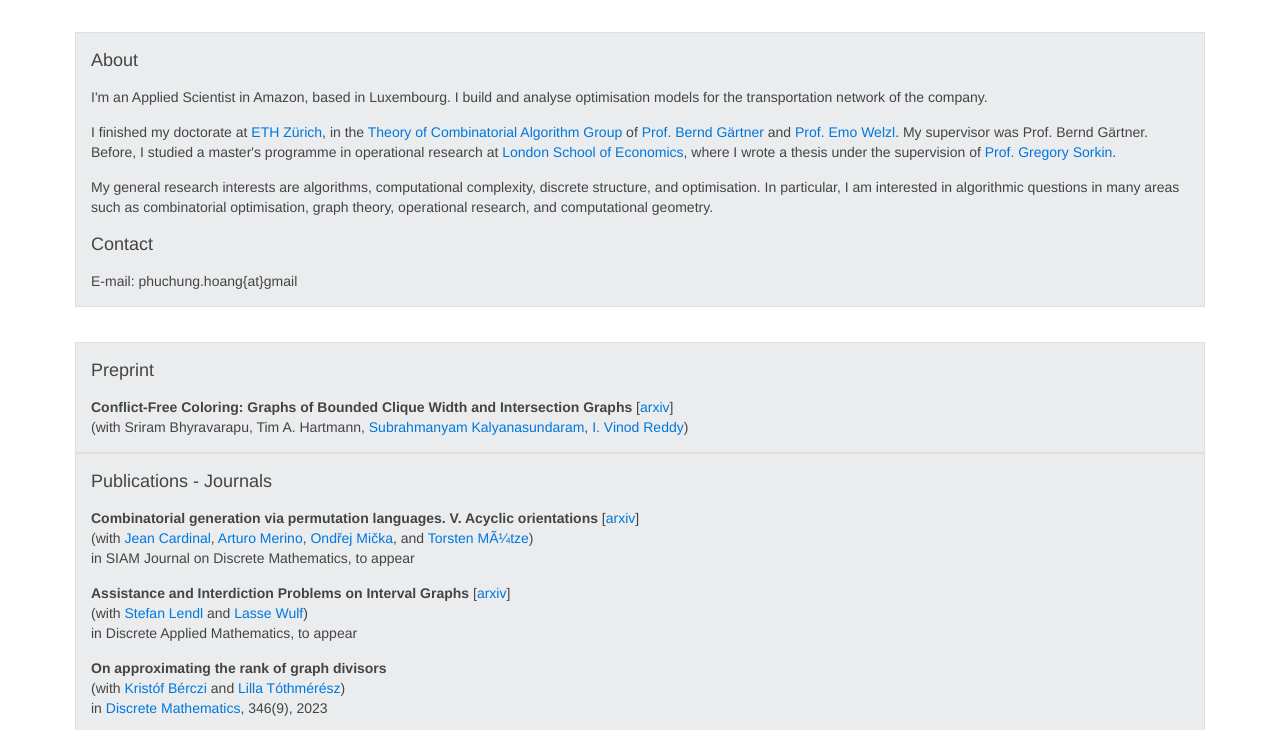
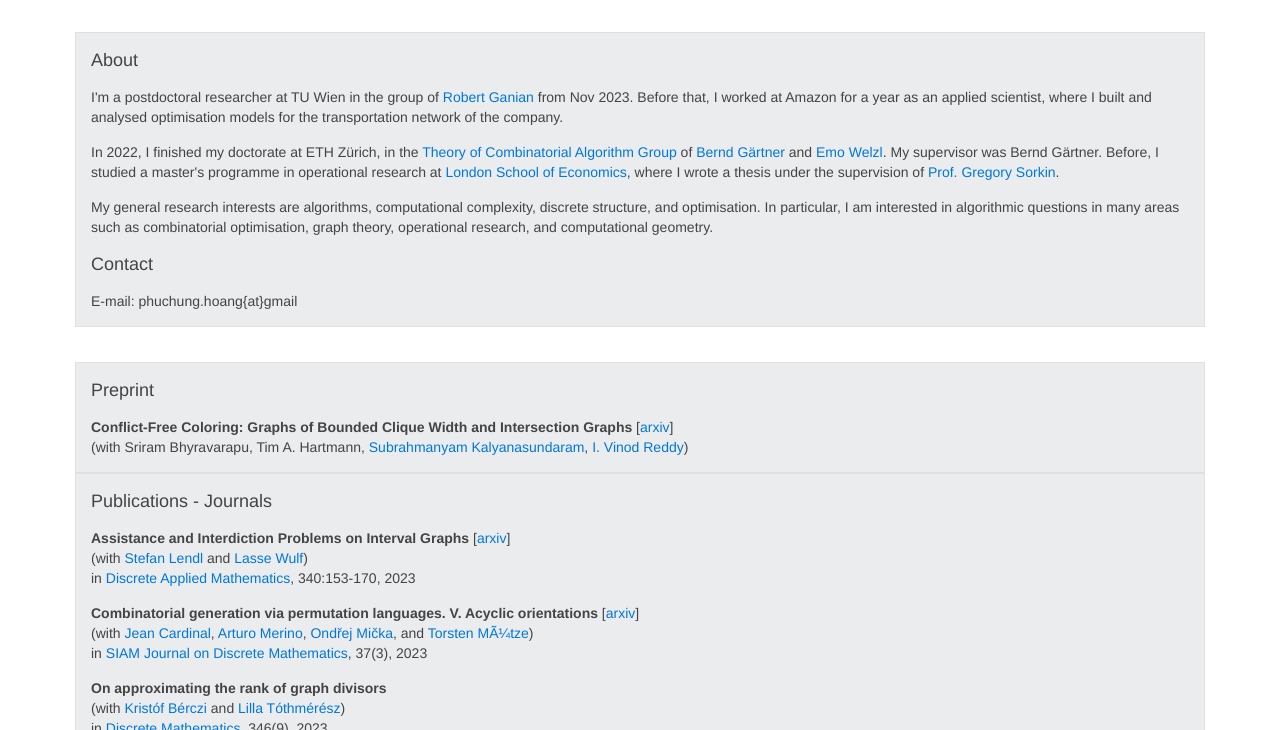
Before and after one commit to pelluceed/pelluceed.github.io, a plain HTML site: page index.html in a window 1280 px wide. Shown: the part 61-791 px from the top of the page. Drawn offline with Linux system fonts and the light colour scheme.

Commit message:
Update index.html

```diff
--- a/index.html
+++ b/index.html
@@ -37,13 +37,13 @@
 <div class="uk-panel uk-panel-box">
 <h2 class="uk-panel-title">About</h2>
     <p>
-	I'm an Applied Scientist in Amazon, based in Luxembourg.
-	I build and analyse optimisation models for the transportation network of the company.
+	I'm a postdoctoral researcher at TU Wien in the group of <a target="_blank" href="https://www.ac.tuwien.ac.at/people/rganian/">Robert Ganian</a> from Nov 2023.
+	Before that, I worked at Amazon for a year as an applied scientist, where I built and analysed optimisation models for the transportation network of the company.
     </p>
     <p>
-    I finished my doctorate at <a target="_blank" href="http://www.inf.ethz.ch/">ETH Z&uuml;rich</a>, in the <a target="_blank" href="http://www.ti.inf.ethz.ch/ew">Theory of Combinatorial Algorithm Group</a> of <a target="_blank" href="https://people.inf.ethz.ch/gaertner/index.html">Prof. Bernd G&auml;rtner</a> and <a target="_blank" href="https://people.inf.ethz.ch/emo">Prof. Emo Welzl</a>.
-    My supervisor was Prof. Bernd G&auml;rtner.
-    Before, I studied a master's programme in operational research at <a target="_blank" href="http://www.lse.ac.uk/">London School of Economics</a>, where I wrote a thesis under the supervision of <a target="_blank" href="http://www.lse.ac.uk/Mathematics/people/Gregory-Sorkin">Prof. Gregory Sorkin</a>.
+	In 2022, I finished my doctorate at ETH Z&uuml;rich, in the <a target="_blank" href="http://www.ti.inf.ethz.ch/ew">Theory of Combinatorial Algorithm Group</a> of <a target="_blank" href="https://people.inf.ethz.ch/gaertner/index.html">Bernd G&auml;rtner</a> and <a target="_blank" href="https://people.inf.ethz.ch/emo">Emo Welzl</a>.
+    	My supervisor was Bernd G&auml;rtner.
+    	Before, I studied a master's programme in operational research at <a target="_blank" href="http://www.lse.ac.uk/">London School of Economics</a>, where I wrote a thesis under the supervision of <a target="_blank" href="http://www.lse.ac.uk/Mathematics/people/Gregory-Sorkin">Prof. Gregory Sorkin</a>.
     </p>
     <p>
         My general research interests are algorithms, computational complexity, discrete structure, and optimisation. In particular, I am interested in algorithmic questions in many areas such as combinatorial optimisation, graph theory, operational research, and computational geometry.
@@ -75,17 +75,17 @@
 <div class="uk-panel uk-panel-box">
 
 <h2 class="uk-panel-title">Publications - Journals</h2>
+<p><b>Assistance and Interdiction Problems on Interval Graphs</b> [<a href="https://arxiv.org/abs/2107.14550">arxiv</a>]<br>
+(with <a target="_blank" href="https://stefan-lendl.at/">Stefan Lendl</a> and <a target="_blank" href="https://sites.google.com/view/lassewulf">Lasse Wulf</a>)<br>
+in <a target=_blank" href="https://doi.org/10.1016/j.dam.2023.06.046">Discrete Applied Mathematics</a>, 340:153-170, 2023
+</p>
+
 <p><b>Combinatorial generation via permutation languages. V. Acyclic orientations</b> [<a href="https://arxiv.org/abs/2212.03915">arxiv</a>]<br>
 (with <a target="_blank" href="https://jean.cardinal.web.ulb.be/">Jean Cardinal</a>,
 <a target="_blank" href="https://amerino.cl/">Arturo Merino</a>,
 <a target="_blank" href="https://ktiml.mff.cuni.cz/~micka/">Ond&rcaron;ej Mi&ccaron;ka</a>, and
 <a target="_blank" href="http://tmuetze.de">Torsten Mütze</a>)<br>
-in SIAM Journal on Discrete Mathematics, to appear
-</p>
-
-<p><b>Assistance and Interdiction Problems on Interval Graphs</b> [<a href="https://arxiv.org/abs/2107.14550">arxiv</a>]<br>
-(with <a target="_blank" href="https://stefan-lendl.at/">Stefan Lendl</a> and <a target="_blank" href="https://sites.google.com/view/lassewulf">Lasse Wulf</a>)<br>
-in Discrete Applied Mathematics, to appear
+in <a target=_blank" href="https://doi.org/10.1137/23M1546567">SIAM Journal on Discrete Mathematics</a>, 37(3), 2023
 </p>
 
 <p><b>On approximating the rank of graph divisors</b><br>
```
